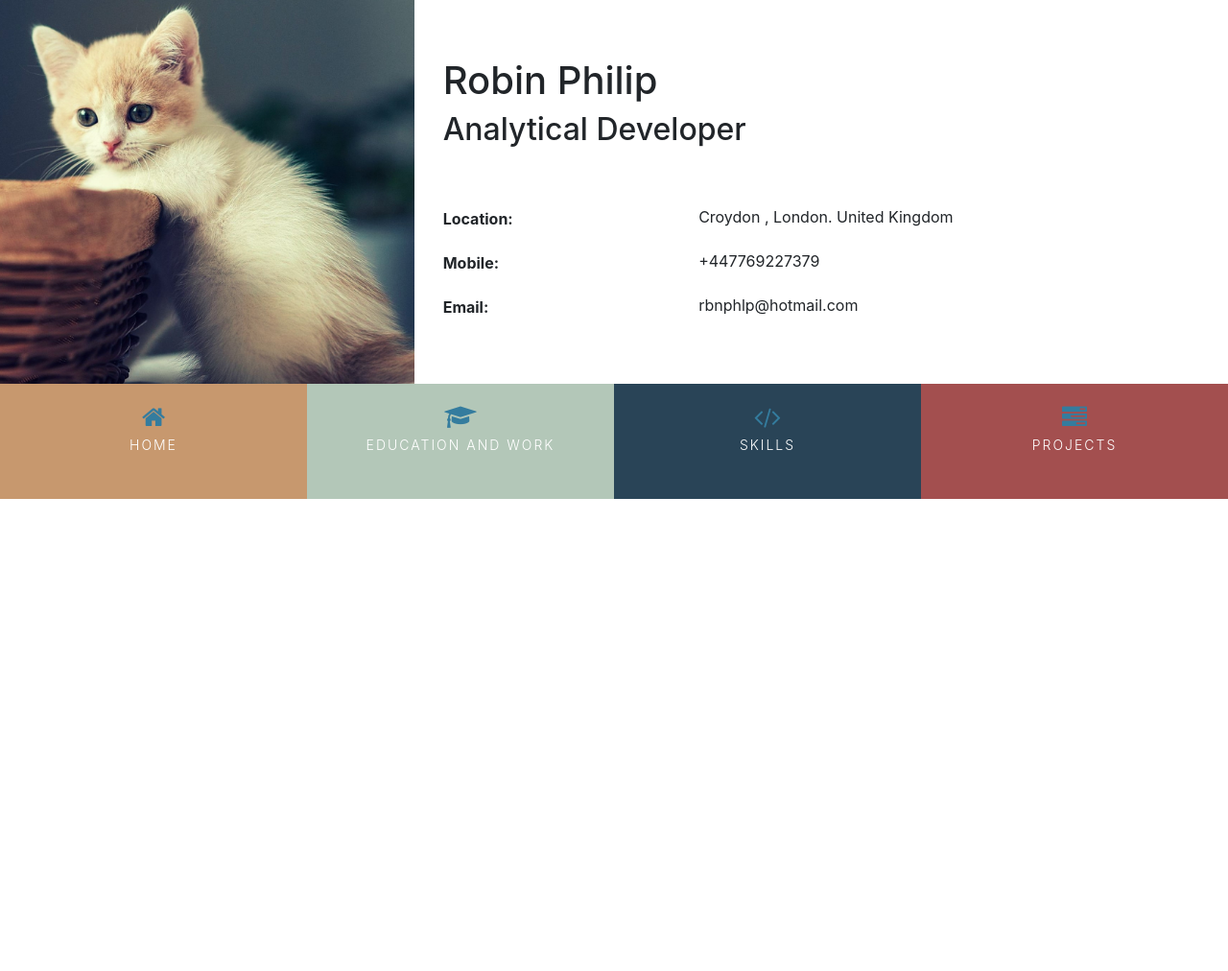
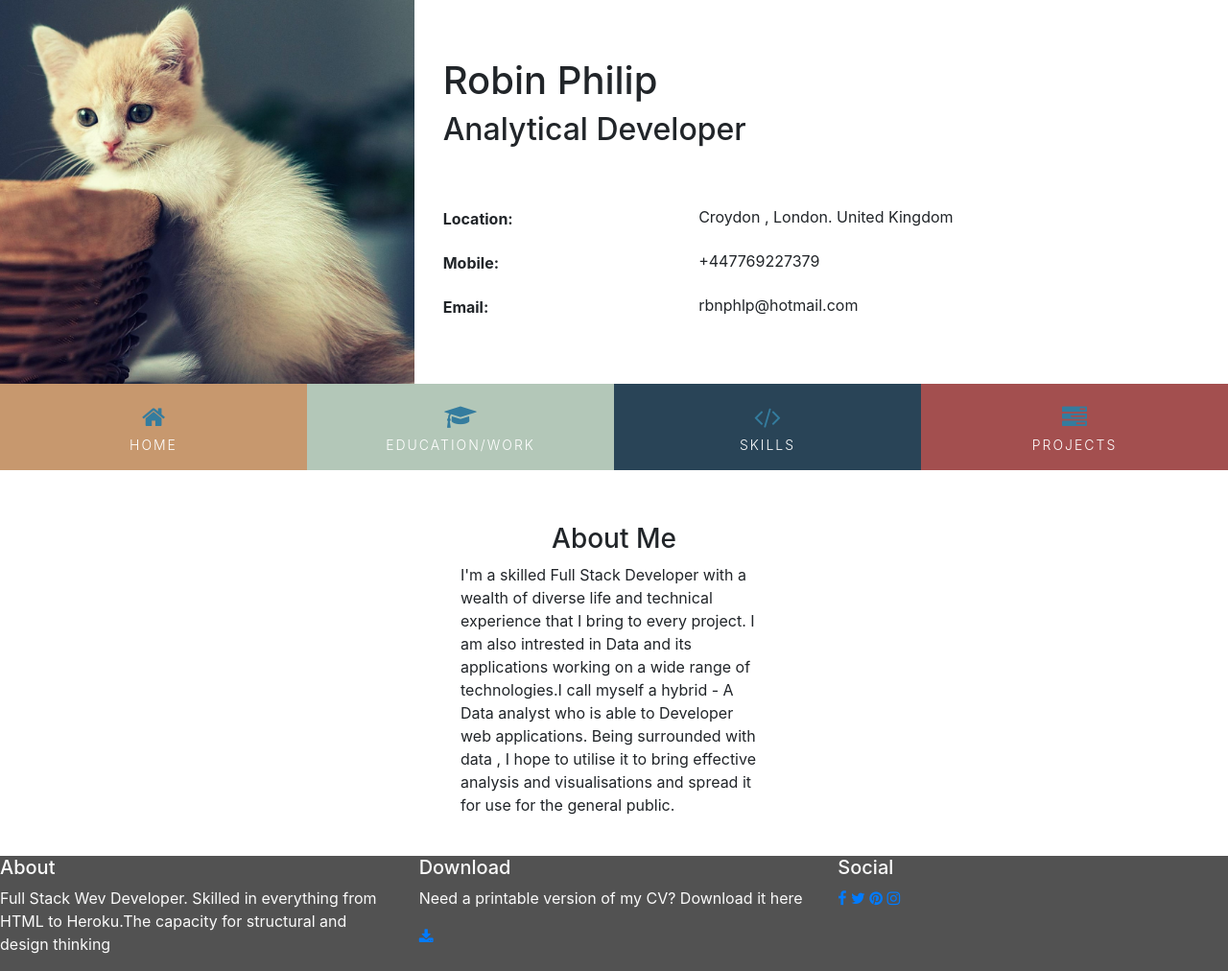
Before and after one commit to Code-Institute-Submissions/rbnphlp-MyResumewebpage, a plain HTML site: page index.html in a window 1280 px wide. Shown: the whole page at 96% size. Before the commit the page ends 800 px from the top, so only its background shows below. Drawn offline with nearby package versions, Linux system fonts and the light colour scheme.

Commit message:
About me done

```diff
--- a/css/styles.css
+++ b/css/styles.css
@@ -100,7 +100,7 @@ margin-left: 0px;
 }
 
 .menuitem {
-    height: 120px;
+    height: 90px;
     text-align: center;
     padding: 0;
 }
@@ -137,3 +137,34 @@ margin-left: 0px;
     margin-right: auto;
     margin-left: auto;
 }
+
+
+/****** Footer ******/
+
+footer {
+    background-color: #525252;
+    color: #fafafa;
+    min-height: 120px;
+    margin: 0;
+}
+
+
+/****** About me ******/
+
+.aboutme h3{
+
+    text-align: center;
+}
+.aboutme>p{
+
+text-align:center;
+padding-bottom: 30px;
+}
+
+.aboutme{
+   padding-top: 25px;
+   margin-top: 30px;
+    margin-left:auto;
+    margin-right:auto;
+padding-bottom: 25px;
+}
--- a/index.html
+++ b/index.html
@@ -109,7 +109,7 @@
                                     <a href="index.html" class="hvr-sweep-to-bottom"><i class="fa fa-home" aria-hidden="true"></i><span>Home</span></a>
                                 </li>
                                 <li class="col-6 col-sm-3 list-inline-item ui-menu-color-education menuitem">
-                                    <a href="resume.html" class="hvr-sweep-to-bottom"><i class="fa fa-graduation-cap" aria-hidden="true"></i><span>Education and Work</span></a>
+                                    <a href="resume.html" class="hvr-sweep-to-bottom"><i class="fa fa-graduation-cap" aria-hidden="true"></i><span>Education/Work</span></a>
                                 </li>
                                 <li class="col-6 col-sm-3 list-inline-item ui-menu-color-skills menuitem">
                                     <a href="contact.html" class="hvr-sweep-to-bottom"><i class="fa fa-code"></i><span>Skills</span></a>
@@ -122,8 +122,87 @@
             </div>
 
 
+<div class="row no-gutters">
 
+    <div class="col-sm-3 col-lg-3 aboutme">
+
+
+
+            <h3> About Me </h3>
+
+            <span>
+            <p id='me'>
+            I'm a skilled Full Stack Developer with a wealth of diverse life and technical experience
+             that I bring to every project. I am also intrested in Data and its applications working
+            on a wide range of technologies.I call myself a hybrid - A Data analyst who is able to Developer
+            web applications. Being surrounded with data , I hope to utilise it to bring effective analysis
+            and visualisations and spread it for use for the general public.
+            </p>
+            </span>
+
+    </div>
+</div>
 </section>
+
+
+<!--- Add a footer-->
+<footer class="container-fluid">
+        <div class="row">
+            <div class="col-sm-4">
+                <h5 class="uppercase general-sub">About</h5>
+                 <p class="inline-block">Full Stack Wev Developer. Skilled in everything from HTML to
+                 Heroku.The capacity for structural and design thinking
+                 </p>
+            </div>
+            <div class="col-sm-4">
+                <h5 class="uppercase general-sub">Download</h5>
+                <p>Need a printable version of my CV? Download it here</p>
+                <a href="#" target="_blank" class="cv_pdf">
+                     <i class="fa fa-download" aria-hidden="true"> </i>
+                    <span class="sr-only">Download link.</span>
+
+                </a>
+
+            </div>
+            <div class="col-sm-4">
+                <h5 class="uppercase general-sub">Social</h5>
+               <ul class="list-inline social-links">
+                    <li class="list-inline-item">
+                        <a href="#" target="_blank ">
+                            <i class="fa fa-facebook" aria-hidden="true"> </i>
+                            <span class="sr-only"> Facebook</span>
+                        </a>
+
+                    </li>
+                     <li class="list-inline-item">
+                        <a href="#" target="_blank ">
+                            <i class="fa fa-twitter" aria-hidden="true"> </i>
+                            <span class="sr-only"> Twitter</span>
+                        </a>
+
+                    </li>
+                     <li class="list-inline-item">
+                        <a href="#" target="_blank ">
+                            <i class="fa fa-pinterest" aria-hidden="true"> </i>
+                            <span class="sr-only"> Pinterest</span>
+                        </a>
+
+                    </li>
+                     <li class="list-inline-item">
+                        <a href="#" target="_blank ">
+                            <i class="fa fa-instagram" aria-hidden="true"> </i>
+                            <span class="sr-only"> Instagram</span>
+                        </a>
+
+                    </li>
+
+               </ul>
+            </div>
+        </div>
+    </footer>
+
+
+
 
 </body>
 </html>
```
